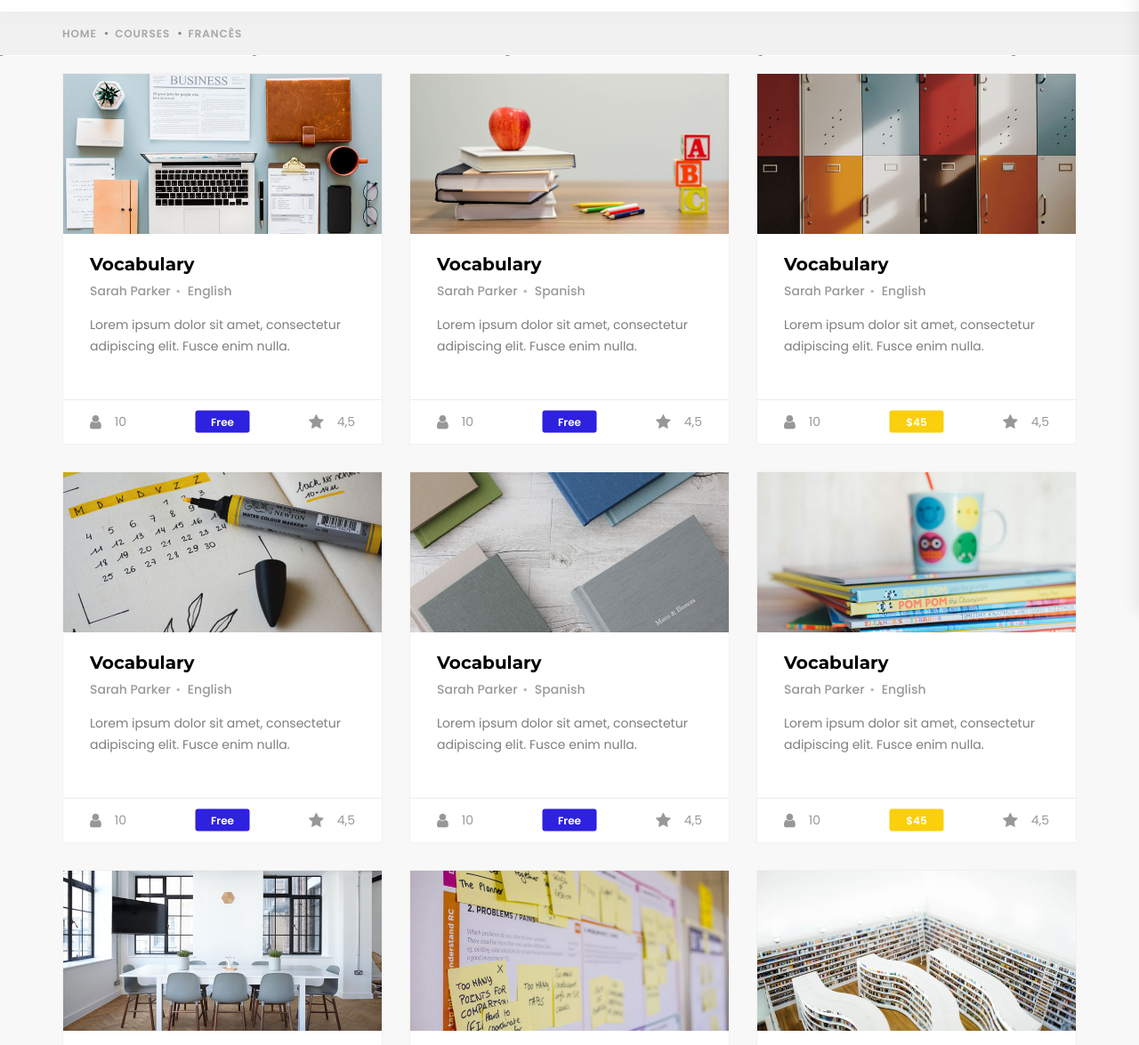
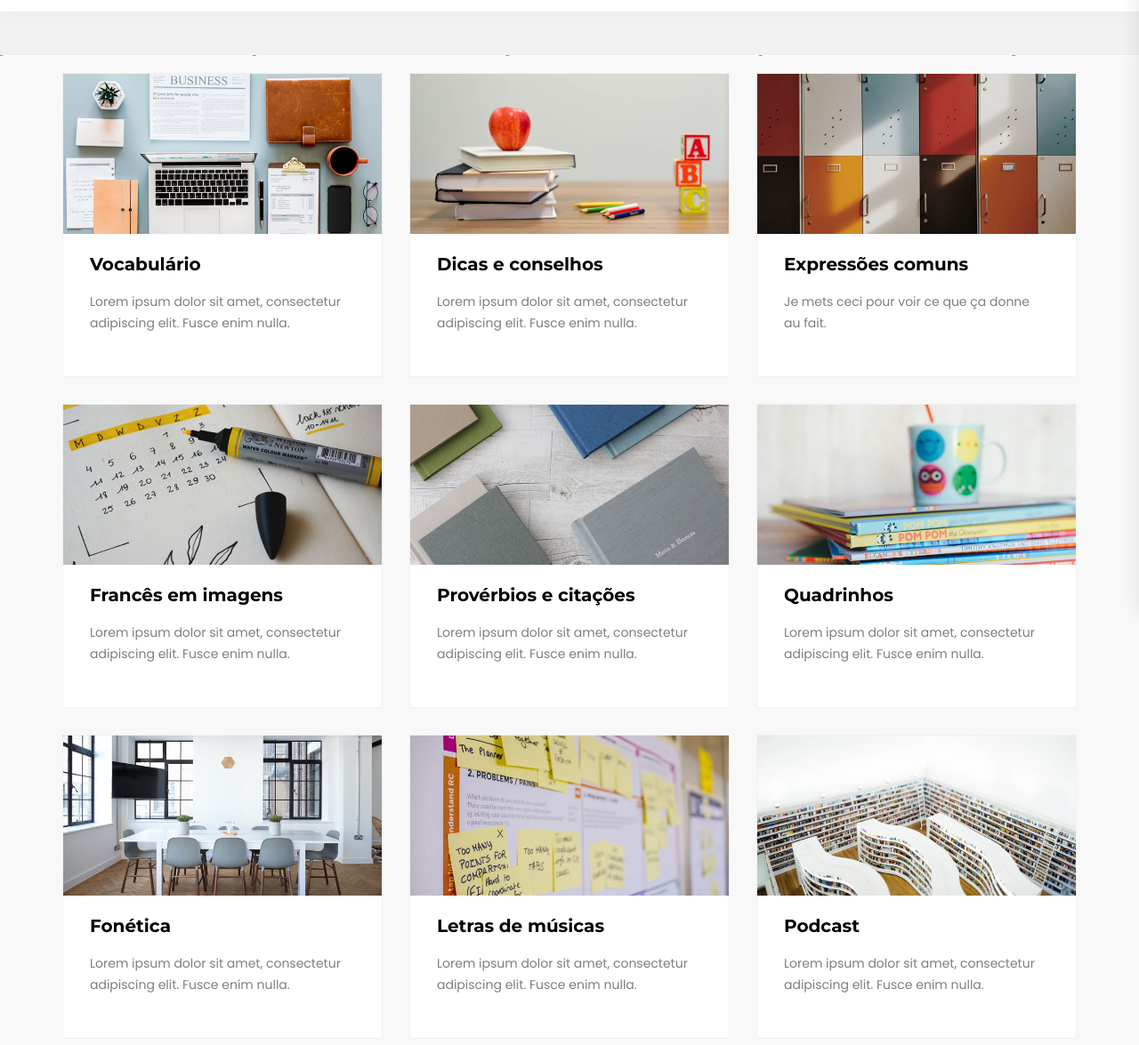
Before and after one commit to NIACK18/PF, a plain HTML site: page conteudo_gratuito.html in a window 1280 px wide. Shown: the part 117-1292 px from the top of the page at 89% size. Drawn offline with Linux system fonts and the light colour scheme.

Commit message:
Update conteudo_gratuito.html
Premier jet de la page cg

```diff
--- a/conteudo_gratuito.html
+++ b/conteudo_gratuito.html
@@ -152,15 +152,15 @@
 	<!-- Home -->
 
 	<div class="home">
-		<div class="breadcrumbs_container">
+		<div class="home_background" style="background-image: url(images/capa3.jpg);"></div>
+		<div class="home_content">
 			<div class="container">
 				<div class="row">
-					<div class="col">
-						<ul class="breadcrumbs_list d-flex flex-row align-items-center justify-content-start">
-							<li><a href="index.html">home</a></li>
-							<li><a href="courses.html">courses</a></li>
-							<li>Francês</li>
-						</ul>
+					<div class="col text-center">
+
+						<h1 class="home_title">Conteúdo gratuito</h1>  <!-- J'ai enlevé J'ai remis sous cg-->
+
+						<!-- <div class="home_button trans_200"><a href="#">Vamos lá</a></div> --> <!-- J'ai enlevé sous cg -->
 					</div>
 				</div>
 			</div>
@@ -277,22 +277,22 @@
 					<div class="course">
 						<div class="course_image"><img src="images/course_4.jpg" alt=""></div>
 						<div class="course_body">
-							<div class="course_title"><a href="course.html">Vocabulary</a></div>
-							<div class="course_info">
+							<div class="course_title"><a href="course.html">Vocabulário</a></div>
+							<!-- <div class="course_info">
 								<ul>
 									<li><a href="instructors.html">Sarah Parker</a></li>
 									<li><a href="#">English</a></li>
 								</ul>
-							</div>
+							</div> -->
 							<div class="course_text">
 								<p>Lorem ipsum dolor sit amet, consectetur adipiscing elit. Fusce enim nulla.</p>
 							</div>
 						</div>
-						<div class="course_footer d-flex flex-row align-items-center justify-content-start">
+						<!-- <div class="course_footer d-flex flex-row align-items-center justify-content-start">
 							<div class="course_students"><i class="fa fa-user" aria-hidden="true"></i><span>10</span></div>
 							<div class="course_rating ml-auto"><i class="fa fa-star" aria-hidden="true"></i><span>4,5</span></div>
 							<div class="course_mark course_free trans_200"><a href="#">Free</a></div>
-						</div>
+						</div> --> <!-- J'ai enlevé -->
 					</div>
 				</div>
 
@@ -301,22 +301,22 @@
 					<div class="course">
 						<div class="course_image"><img src="images/course_5.jpg" alt=""></div>
 						<div class="course_body">
-							<div class="course_title"><a href="course.html">Vocabulary</a></div>
-							<div class="course_info">
+							<div class="course_title"><a href="course.html">Dicas e conselhos</a></div>
+							<!-- <div class="course_info">
 								<ul>
 									<li><a href="instructors.html">Sarah Parker</a></li>
-									<li><a href="#">Spanish</a></li>
+									<li><a href="#">English</a></li>
 								</ul>
-							</div>
+							</div> -->
 							<div class="course_text">
 								<p>Lorem ipsum dolor sit amet, consectetur adipiscing elit. Fusce enim nulla.</p>
 							</div>
 						</div>
-						<div class="course_footer d-flex flex-row align-items-center justify-content-start">
+						<!-- <div class="course_footer d-flex flex-row align-items-center justify-content-start">
 							<div class="course_students"><i class="fa fa-user" aria-hidden="true"></i><span>10</span></div>
 							<div class="course_rating ml-auto"><i class="fa fa-star" aria-hidden="true"></i><span>4,5</span></div>
 							<div class="course_mark course_free trans_200"><a href="#">Free</a></div>
-						</div>
+						</div> --> <!-- J'ai enlevé -->
 					</div>
 				</div>
 
@@ -325,22 +325,22 @@
 					<div class="course">
 						<div class="course_image"><img src="images/course_6.jpg" alt=""></div>
 						<div class="course_body">
-							<div class="course_title"><a href="course.html">Vocabulary</a></div>
-							<div class="course_info">
+							<div class="course_title"><a href="course.html">Expressões comuns</a></div>
+							<!-- <div class="course_info">
 								<ul>
 									<li><a href="instructors.html">Sarah Parker</a></li>
 									<li><a href="#">English</a></li>
 								</ul>
-							</div>
+							</div> -->
 							<div class="course_text">
-								<p>Lorem ipsum dolor sit amet, consectetur adipiscing elit. Fusce enim nulla.</p>
+								<p>Je mets ceci pour voir ce que ça donne au fait.</p>
 							</div>
 						</div>
-						<div class="course_footer d-flex flex-row align-items-center justify-content-start">
+						<!-- <div class="course_footer d-flex flex-row align-items-center justify-content-start">
 							<div class="course_students"><i class="fa fa-user" aria-hidden="true"></i><span>10</span></div>
 							<div class="course_rating ml-auto"><i class="fa fa-star" aria-hidden="true"></i><span>4,5</span></div>
-							<div class="course_mark trans_200"><a href="#">$45</a></div>
-						</div>
+							<div class="course_mark course_free trans_200"><a href="#">Free</a></div>
+						</div> --> <!-- J'ai enlevé -->
 					</div>
 				</div>
 
@@ -349,22 +349,22 @@
 					<div class="course">
 						<div class="course_image"><img src="images/course_7.jpg" alt=""></div>
 						<div class="course_body">
-							<div class="course_title"><a href="course.html">Vocabulary</a></div>
-							<div class="course_info">
+							<div class="course_title"><a href="course.html">Francês em imagens</a></div>
+							<!-- <div class="course_info">
 								<ul>
 									<li><a href="instructors.html">Sarah Parker</a></li>
 									<li><a href="#">English</a></li>
 								</ul>
-							</div>
+							</div> -->
 							<div class="course_text">
 								<p>Lorem ipsum dolor sit amet, consectetur adipiscing elit. Fusce enim nulla.</p>
 							</div>
 						</div>
-						<div class="course_footer d-flex flex-row align-items-center justify-content-start">
+						<!-- <div class="course_footer d-flex flex-row align-items-center justify-content-start">
 							<div class="course_students"><i class="fa fa-user" aria-hidden="true"></i><span>10</span></div>
 							<div class="course_rating ml-auto"><i class="fa fa-star" aria-hidden="true"></i><span>4,5</span></div>
 							<div class="course_mark course_free trans_200"><a href="#">Free</a></div>
-						</div>
+						</div> --> <!-- J'ai enlevé -->
 					</div>
 				</div>
 
@@ -373,22 +373,22 @@
 					<div class="course">
 						<div class="course_image"><img src="images/course_8.jpg" alt=""></div>
 						<div class="course_body">
-							<div class="course_title"><a href="course.html">Vocabulary</a></div>
-							<div class="course_info">
+							<div class="course_title"><a href="course.html">Provérbios e citações</a></div>
+							<!-- <div class="course_info">
 								<ul>
 									<li><a href="instructors.html">Sarah Parker</a></li>
-									<li><a href="#">Spanish</a></li>
+									<li><a href="#">English</a></li>
 								</ul>
-							</div>
+							</div> -->
 							<div class="course_text">
 								<p>Lorem ipsum dolor sit amet, consectetur adipiscing elit. Fusce enim nulla.</p>
 							</div>
 						</div>
-						<div class="course_footer d-flex flex-row align-items-center justify-content-start">
+						<!-- <div class="course_footer d-flex flex-row align-items-center justify-content-start">
 							<div class="course_students"><i class="fa fa-user" aria-hidden="true"></i><span>10</span></div>
 							<div class="course_rating ml-auto"><i class="fa fa-star" aria-hidden="true"></i><span>4,5</span></div>
 							<div class="course_mark course_free trans_200"><a href="#">Free</a></div>
-						</div>
+						</div> --> <!-- J'ai enlevé -->
 					</div>
 				</div>
 
@@ -397,22 +397,22 @@
 					<div class="course">
 						<div class="course_image"><img src="images/course_9.jpg" alt=""></div>
 						<div class="course_body">
-							<div class="course_title"><a href="course.html">Vocabulary</a></div>
-							<div class="course_info">
+							<div class="course_title"><a href="course.html">Quadrinhos</a></div>
+							<!-- <div class="course_info">
 								<ul>
 									<li><a href="instructors.html">Sarah Parker</a></li>
 									<li><a href="#">English</a></li>
 								</ul>
-							</div>
+							</div> -->
 							<div class="course_text">
 								<p>Lorem ipsum dolor sit amet, consectetur adipiscing elit. Fusce enim nulla.</p>
 							</div>
 						</div>
-						<div class="course_footer d-flex flex-row align-items-center justify-content-start">
+						<!-- <div class="course_footer d-flex flex-row align-items-center justify-content-start">
 							<div class="course_students"><i class="fa fa-user" aria-hidden="true"></i><span>10</span></div>
 							<div class="course_rating ml-auto"><i class="fa fa-star" aria-hidden="true"></i><span>4,5</span></div>
-							<div class="course_mark trans_200"><a href="#">$45</a></div>
-						</div>
+							<div class="course_mark course_free trans_200"><a href="#">Free</a></div>
+						</div> --> <!-- J'ai enlevé -->
 					</div>
 				</div>
 
@@ -421,22 +421,22 @@
 					<div class="course">
 						<div class="course_image"><img src="images/course_10.jpg" alt=""></div>
 						<div class="course_body">
-							<div class="course_title"><a href="course.html">Vocabulary</a></div>
-							<div class="course_info">
+							<div class="course_title"><a href="course.html">Fonética</a></div>
+							<!-- <div class="course_info">
 								<ul>
 									<li><a href="instructors.html">Sarah Parker</a></li>
 									<li><a href="#">English</a></li>
 								</ul>
-							</div>
+							</div> -->
 							<div class="course_text">
 								<p>Lorem ipsum dolor sit amet, consectetur adipiscing elit. Fusce enim nulla.</p>
 							</div>
 						</div>
-						<div class="course_footer d-flex flex-row align-items-center justify-content-start">
+						<!-- <div class="course_footer d-flex flex-row align-items-center justify-content-start">
 							<div class="course_students"><i class="fa fa-user" aria-hidden="true"></i><span>10</span></div>
 							<div class="course_rating ml-auto"><i class="fa fa-star" aria-hidden="true"></i><span>4,5</span></div>
 							<div class="course_mark course_free trans_200"><a href="#">Free</a></div>
-						</div>
+						</div> --> <!-- J'ai enlevé -->
 					</div>
 				</div>
 
@@ -445,22 +445,22 @@
 					<div class="course">
 						<div class="course_image"><img src="images/course_11.jpg" alt=""></div>
 						<div class="course_body">
-							<div class="course_title"><a href="course.html">Vocabulary</a></div>
-							<div class="course_info">
+							<div class="course_title"><a href="course.html">Letras de músicas</a></div>
+							<!-- <div class="course_info">
 								<ul>
 									<li><a href="instructors.html">Sarah Parker</a></li>
-									<li><a href="#">Spanish</a></li>
+									<li><a href="#">English</a></li>
 								</ul>
-							</div>
+							</div> -->
 							<div class="course_text">
 								<p>Lorem ipsum dolor sit amet, consectetur adipiscing elit. Fusce enim nulla.</p>
 							</div>
 						</div>
-						<div class="course_footer d-flex flex-row align-items-center justify-content-start">
+						<!-- <div class="course_footer d-flex flex-row align-items-center justify-content-start">
 							<div class="course_students"><i class="fa fa-user" aria-hidden="true"></i><span>10</span></div>
 							<div class="course_rating ml-auto"><i class="fa fa-star" aria-hidden="true"></i><span>4,5</span></div>
 							<div class="course_mark course_free trans_200"><a href="#">Free</a></div>
-						</div>
+						</div> --> <!-- J'ai enlevé -->
 					</div>
 				</div>
 
@@ -469,22 +469,22 @@
 					<div class="course">
 						<div class="course_image"><img src="images/course_12.jpg" alt=""></div>
 						<div class="course_body">
-							<div class="course_title"><a href="course.html">Vocabulary</a></div>
-							<div class="course_info">
+							<div class="course_title"><a href="course.html">Podcast</a></div>
+							<!-- <div class="course_info">
 								<ul>
 									<li><a href="instructors.html">Sarah Parker</a></li>
 									<li><a href="#">English</a></li>
 								</ul>
-							</div>
+							</div> -->
 							<div class="course_text">
 								<p>Lorem ipsum dolor sit amet, consectetur adipiscing elit. Fusce enim nulla.</p>
 							</div>
 						</div>
-						<div class="course_footer d-flex flex-row align-items-center justify-content-start">
+						<!-- <div class="course_footer d-flex flex-row align-items-center justify-content-start">
 							<div class="course_students"><i class="fa fa-user" aria-hidden="true"></i><span>10</span></div>
 							<div class="course_rating ml-auto"><i class="fa fa-star" aria-hidden="true"></i><span>4,5</span></div>
-							<div class="course_mark trans_200"><a href="#">$45</a></div>
-						</div>
+							<div class="course_mark course_free trans_200"><a href="#">Free</a></div>
+						</div> --> <!-- J'ai enlevé -->
 					</div>
 				</div>
 
```
